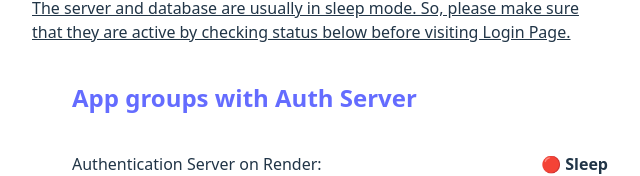
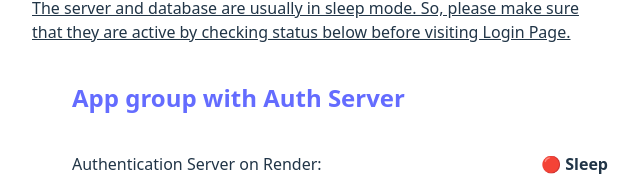
Before and after one commit to kappasan21/server-health-check, a React (Vite) app: page / in a window 1280 px wide. Shown: the part 161-337 px from the top of the page, without its empty margins (320-960 px from the left). Built offline with nearby package versions, Linux system fonts and the light colour scheme; no server answers.

Commit message:
Update App.jsx

```diff
--- a/src/App.jsx
+++ b/src/App.jsx
@@ -39,7 +39,7 @@
         <p>The server and database are usually in sleep mode.  So, please make sure that they are active by checking status below before visiting Login Page.</p>
       </div>
       <ul>
-        <a href={authURL + '/login'} target="_blank"><h2 className="app-title">App groups with Auth Server</h2></a>
+        <a href={authURL + '/login'} target="_blank"><h2 className="app-title">App group with Auth Server</h2></a>
         <li>
           <p>Authentication Server on Render: </p>
           <p className="current-status">{authServerStatus ? '🟢 Active' : '🔴 Sleep'}</p>
```
